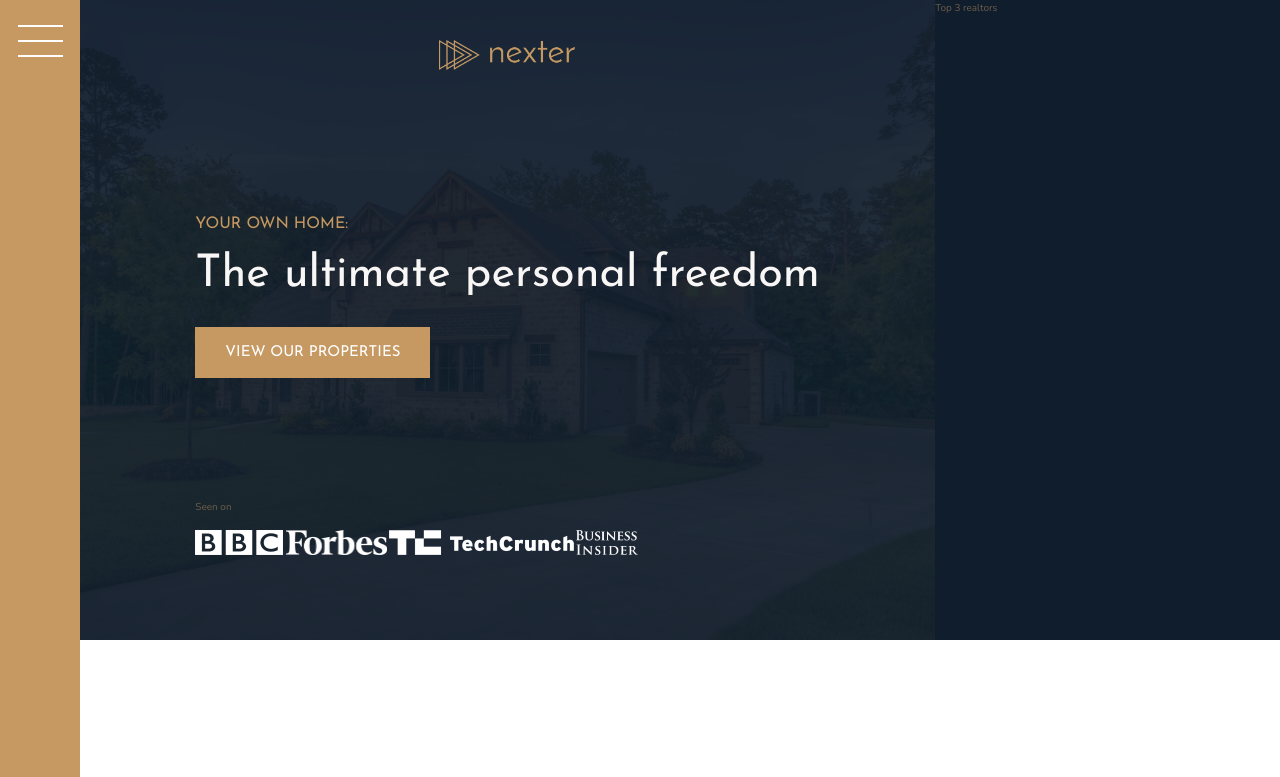
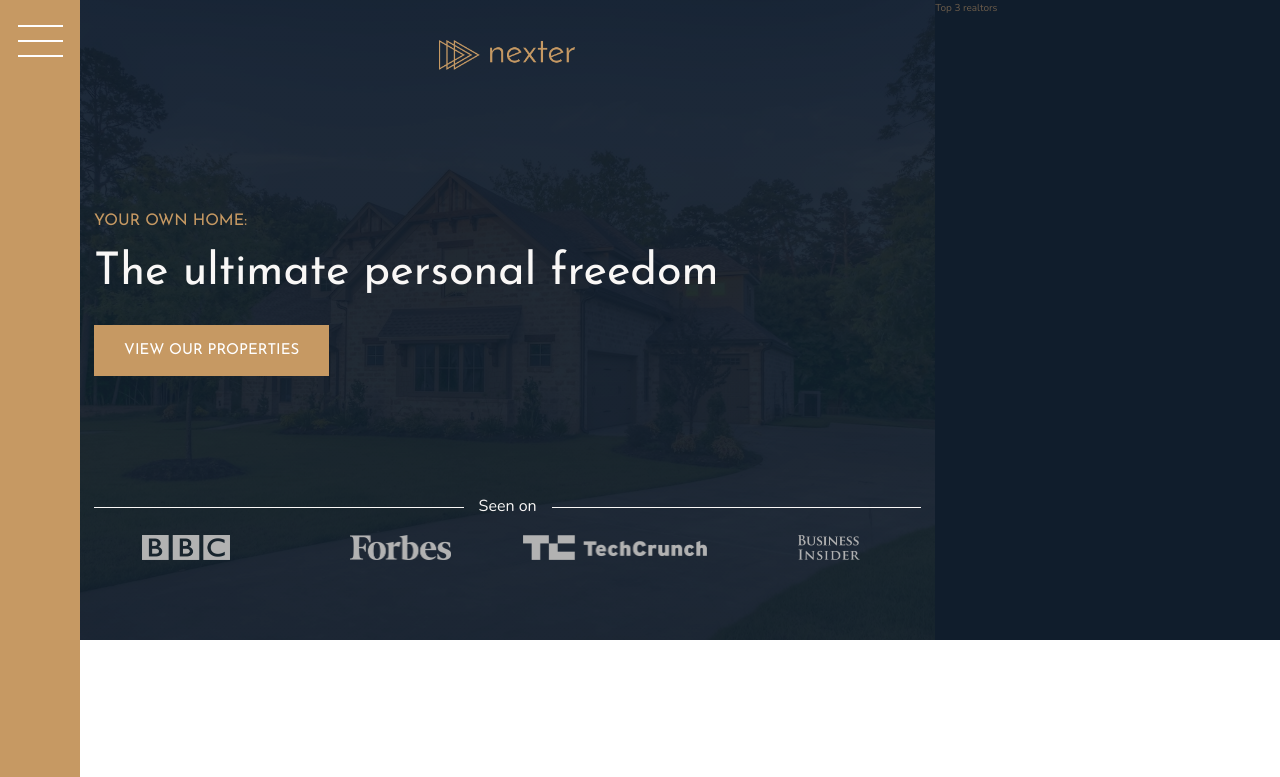
Before and after one commit to Simbaxo/Nexter, a website: page index.html in a window 1280 px wide. Shown: the top 777 px of the page. Drawn offline with nearby package versions, Linux system fonts and the light colour scheme.

Commit message:
Completed Header Section

```diff
--- a/sass/_header.scss
+++ b/sass/_header.scss
@@ -24,13 +24,32 @@
   }
 
   &__seenon-text {
+    display: grid;
+    grid-template-columns: 1fr max-content 1fr;
+    grid-column-gap: 1.5rem;
+    align-items: center;
 
+    font-size: 1.6rem;
+    color: $color-grey-light-1;
+
+    &::before,
+    &::after {
+      content: "";
+      height: 1px;
+      display: block;
+      background-color: currentColor;
+    }
   }
 
   &__seenon-logos {
+    display: grid;
+    grid-template-columns: repeat(4, 1fr);
+    grid-gap: 3rem;
+    justify-items: center;
 
     img {
       height: 2.5rem;
+      filter: brightness(70%);
     }
   }
 }
```
Also changed, not shown: css/style.css.
